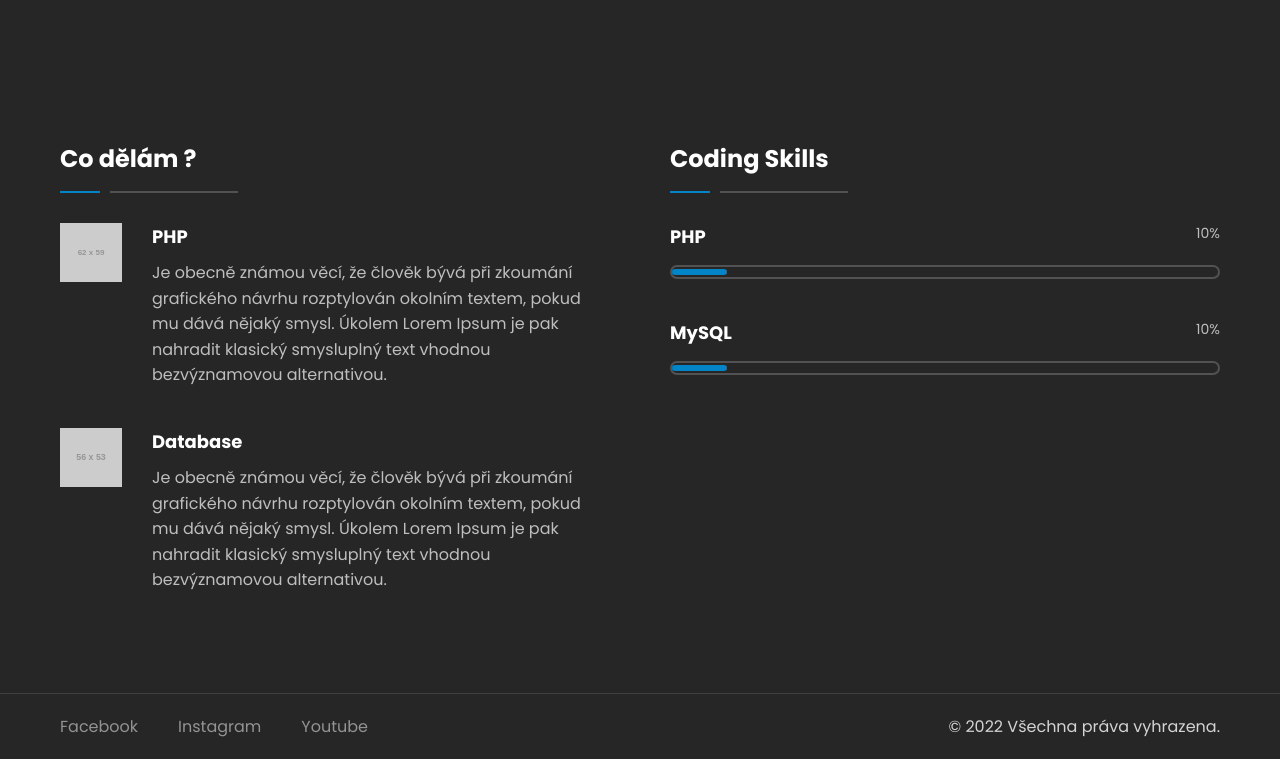
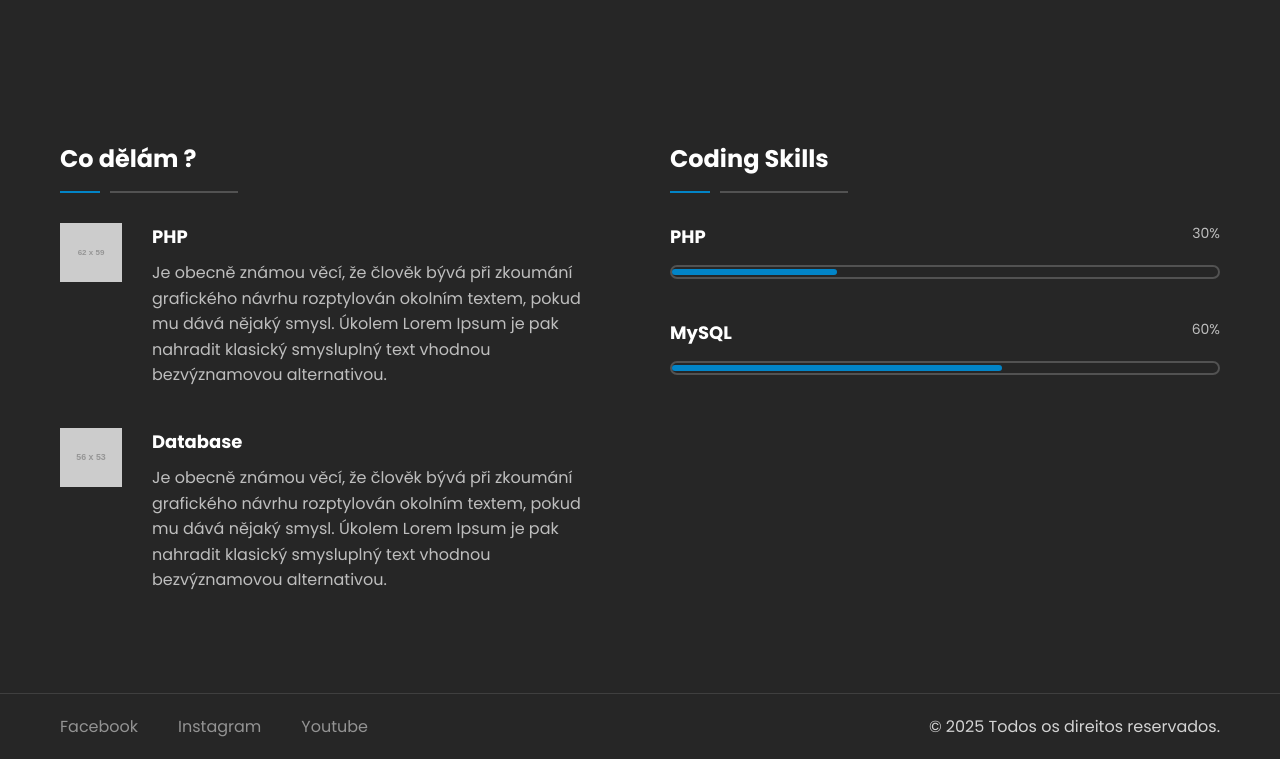
Before and after one commit to santos-savio/Projeto-Figma, a plain HTML site: page back-end.html in a window 1280 px wide. Shown: the part 249-1008 px from the top of the page. Drawn offline with Linux system fonts and the light colour scheme; placeholder pictures from the web are drawn by us; a web font is replaced by a local one.

Commit message:
Update back-end.html

```diff
--- a/back-end.html
+++ b/back-end.html
@@ -360,22 +360,22 @@
                 <div class="progress-item">
                     <div class="progress-header">
                         <h3>PHP</h3>
-                        <span class="progress-percentage">10%</span>
+                        <span class="progress-percentage">30%</span>
                     </div>
                     <div class="progress-bar">
                         <div class="progress-track"></div>
-                        <div class="progress-fill" style="width: 10%"></div>
+                        <div class="progress-fill" style="width: 30%"></div>
                     </div>
                 </div>
 
                 <div class="progress-item">
                     <div class="progress-header">
                         <h3>MySQL</h3>
-                        <span class="progress-percentage">10%</span>
+                        <span class="progress-percentage">60%</span>
                     </div>
                     <div class="progress-bar">
                         <div class="progress-track"></div>
-                        <div class="progress-fill" style="width: 10%"></div>
+                        <div class="progress-fill" style="width: 60%"></div>
                     </div>
                 </div>
             </section>
@@ -390,7 +390,7 @@
                     <a href="#">Instagram</a>
                     <a href="#">Youtube</a>
                 </div>
-                <div class="copyright">© 2022 Všechna práva vyhrazena.</div>
+                <div class="copyright">© 2025 Todos os direitos reservados.</div>
             </div>
         </div>
     </footer>
```
